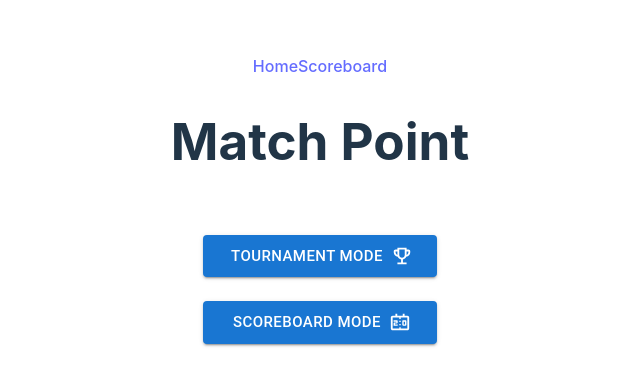
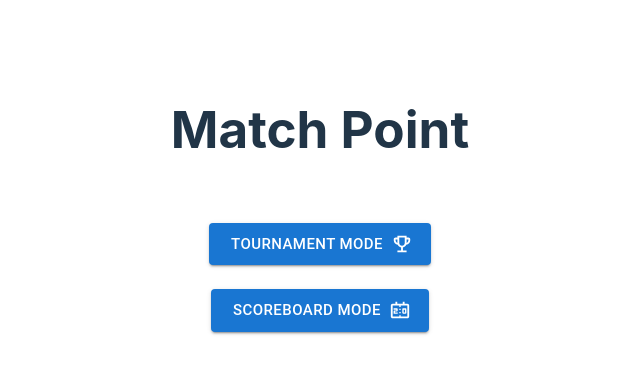
Before and after one commit to christianrazul/matchpoint, a React (Vite) app: page / in a window 1280 px wide. Shown: the part 185-570 px from the top of the page, without its empty margins (320-960 px from the left). Built offline with nearby package versions, Linux system fonts and the light colour scheme.

Commit message:
Update React Routing

```diff
--- a/src/App.tsx
+++ b/src/App.tsx
@@ -1,24 +1,15 @@
 import { BrowserRouter, NavLink, Route, Routes } from 'react-router-dom';
 import './App.css';
-import ModeSelector from './components/ModeSelector';
 import LandingPage from './pages/LandingPage';
 import ScoreboardPage from './pages/ScoreboardPage';
 
 function App() {
   return (
     <>
-      <BrowserRouter>
-        <header>
-          <nav>
-            <NavLink to='/'>Home</NavLink>
-            <NavLink to='/scoreboard'>Scoreboard</NavLink>
-          </nav>
-        </header>
-        <Routes>
-          <Route index element={<LandingPage />} />
-          <Route path='/scoreboard' element={<ScoreboardPage />} />
-        </Routes>
-      </BrowserRouter>
+      <Routes>
+        <Route index element={<LandingPage />} />
+        <Route path='scoreboard' element={<ScoreboardPage />} />
+      </Routes>
     </>
   );
 }
--- a/src/components/ModeSelector.tsx
+++ b/src/components/ModeSelector.tsx
@@ -1,15 +1,20 @@
-import { Delete, EmojiEvents, EmojiEventsOutlined, Group, ScoreboardOutlined } from '@mui/icons-material';
+import { EmojiEventsOutlined, ScoreboardOutlined } from '@mui/icons-material';
 import { Button } from '@mui/material';
+import { NavLink } from 'react-router-dom';
 
 const ModeSelector = () => {
   return (
     <div style={{ display: 'flex', flexDirection: 'column', gap: '24px', padding: '2rem' }}>
+      <NavLink to='/tournament'>
         <Button variant='contained' size='large' endIcon={<EmojiEventsOutlined />}>
           Tournament Mode
         </Button>
+      </NavLink>
+      <NavLink to='/scoreboard'>
         <Button variant='contained' size='large' endIcon={<ScoreboardOutlined />}>
           Scoreboard Mode
         </Button>
+      </NavLink>
     </div>
   );
 };
--- a/src/main.tsx
+++ b/src/main.tsx
@@ -1,10 +1,13 @@
-import React from 'react'
-import ReactDOM from 'react-dom/client'
-import App from './App.tsx'
-import './index.css'
+import React from 'react';
+import ReactDOM from 'react-dom/client';
+import App from './App.tsx';
+import './index.css';
+import { BrowserRouter } from 'react-router-dom';
 
 ReactDOM.createRoot(document.getElementById('root')!).render(
   <React.StrictMode>
-    <App />
-  </React.StrictMode>,
-)
+    <BrowserRouter>
+      <App />
+    </BrowserRouter>
+  </React.StrictMode>
+);
```
Lines whose indentation alone changed are shown as unchanged.
